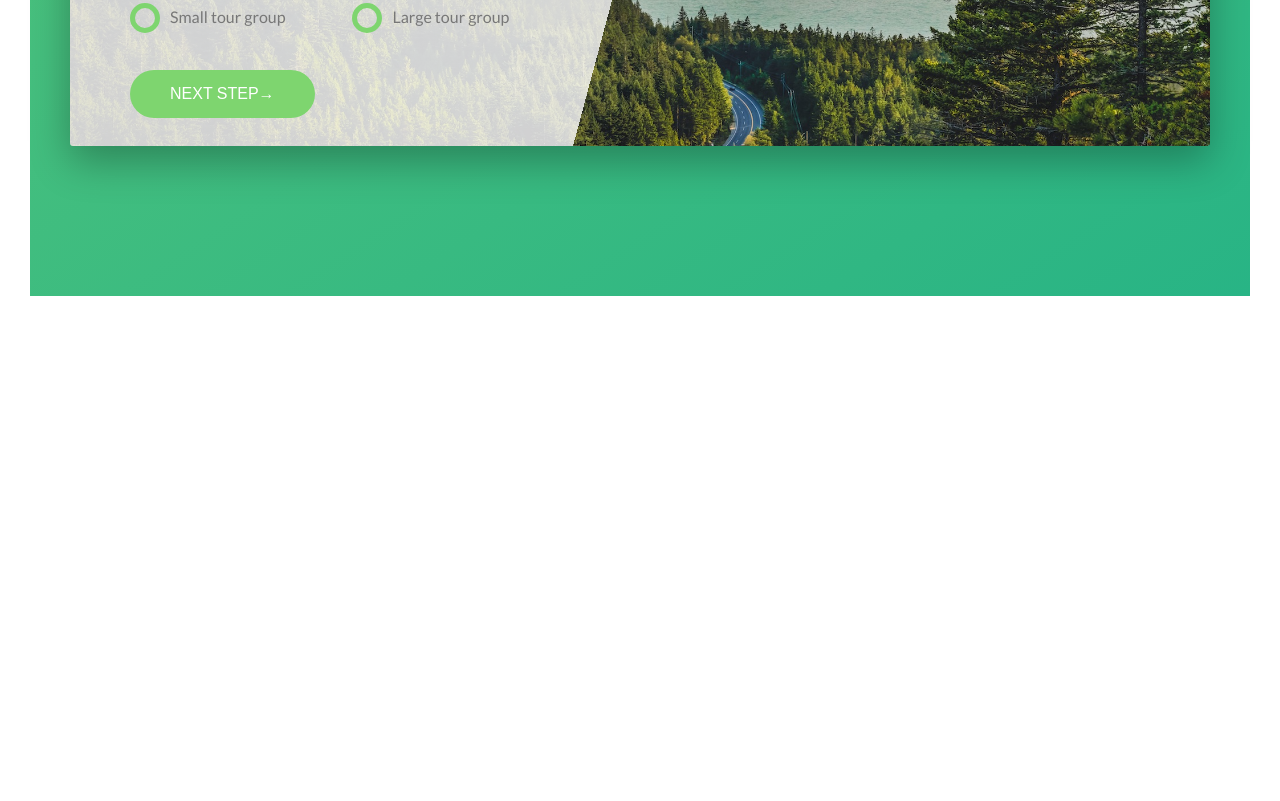
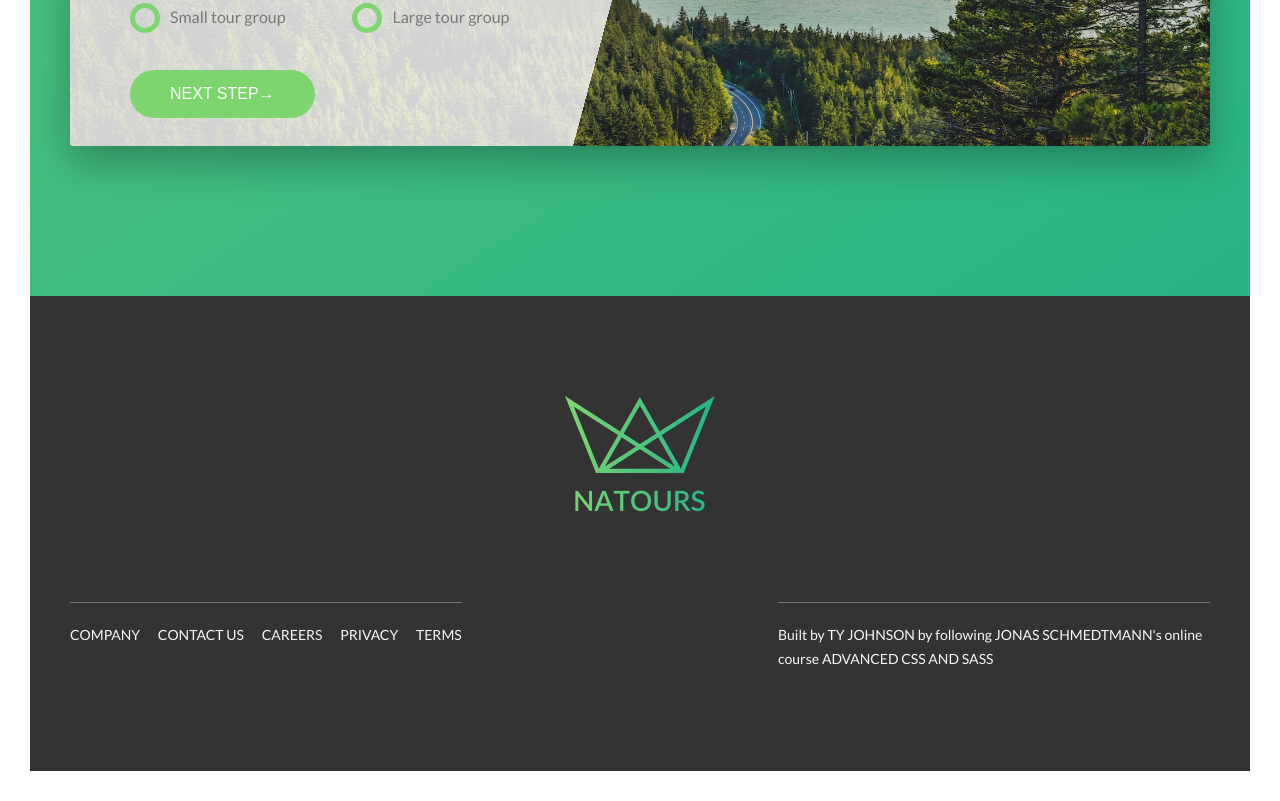
Before and after one commit to tdj182/natours, a website: page index.html in a window 1280 px wide. Shown: the part 5160-5961 px from the top of the page. Before the commit the page ends 5486 px from the top, so only its background shows below. Drawn offline with Linux system fonts and the light colour scheme.

Commit message:
Footer complete

```diff
--- a/index.html
+++ b/index.html
@@ -301,6 +301,33 @@
                 </div>
             </section>
         </main>
+
+        <footer class="footer">
+            <div class="footer__logo-box">
+                <img src="img/logo-green-2x.png" alt="Full logo" class="footer__logo">
+            </div>
+            <div class="row">
+                <div class="col-1-of-2">
+                    <div class="footer__navigation">
+                        <ul class="footer__list">
+                            <li class="footer__item"><a href="#" class="footer__link">Company</a></li>
+                            <li class="footer__item"><a href="#" class="footer__link">Contact us</a></li>
+                            <li class="footer__item"><a href="#" class="footer__link">Careers</a></li>
+                            <li class="footer__item"><a href="#" class="footer__link">Privacy</a></li>
+                            <li class="footer__item"><a href="#" class="footer__link">Terms</a></li>
+                        </ul>
+                    </div>
+                </div>
+                <div class="col-1-of-2">
+                    <p class="footer__copyright">
+                        Built by
+                        <a href="#" class="footer__link">Ty Johnson</a> by following
+                        <a href="#" class="footer__link">Jonas Schmedtmann</a>'s online course
+                        <a href="#" class="footer__link">Advanced CSS and Sass</a>
+                    </p>
+                </div>
+            </div>
+        </footer>
         <!-- <section class="grid-test">
 
 
--- a/sass/abstracts/_variables.scss
+++ b/sass/abstracts/_variables.scss
@@ -12,6 +12,7 @@ $color-tertiary-dark: #5643fa;
 
 $color-gray-light-1: #f7f7f7;
 $color-gray-light-2: #eee;
+$color-gray-light-3: #333;
 
 $color-gray-dark: #777;
 $color-gray-dark-2: #999;
--- /dev/null
+++ b/sass/layouts/_footer.scss
@@ -0,0 +1,60 @@
+.footer {
+  background-color: $color-gray-light-3;
+  padding: 10rem 0;
+  font-size: 1.4rem;
+  color: $color-gray-light-1;
+
+  &__logo-box {
+    text-align: center;
+    margin-bottom: 8rem;
+  }
+
+  &__logo {
+    width: 15rem;
+    height: auto;
+  }
+
+  &__navigation {
+    border-top: 1px solid $color-gray-dark;
+    padding-top: 2rem;
+    display: inline-block;
+  }
+
+  &__list {
+    list-style: none;
+  }
+
+  &__item {
+    display: inline-block;
+
+    &:not(:last-child) {
+      margin-right: 1.5rem;
+    }
+  }
+
+  &__link {
+    &:link,
+    &:visited {
+      color: $color-gray-light-1;
+      background-color: $color-gray-light-3;
+      text-decoration: none;
+      text-transform: uppercase;
+      display: inline-block;
+      transition: all .2s;
+    }
+
+    &:hover,
+    &:active {
+      color: $color-primary;
+      box-shadow: 0 1rem 2rem rgba($color-black, .4);
+      transform: rotate(5deg) scale(1.3);
+    }
+  }
+
+  &__copyright {
+    border-top: 1px solid $color-gray-dark;
+    padding-top: 2rem;
+    width: 80%;
+    float: right;
+  }
+}
--- a/sass/main.scss
+++ b/sass/main.scss
@@ -15,6 +15,7 @@
 @import "components/form";
 @import "components/story";
 
+@import "layouts/footer";
 @import "layouts/grid";
 @import "layouts/header";
 
```
Also changed, not shown: css/style.css.
